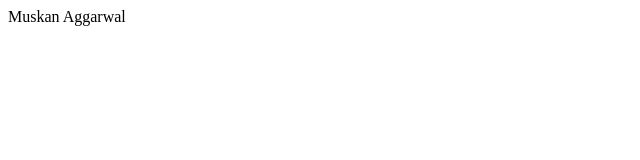
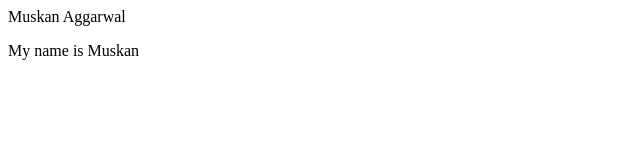
Before and after one commit to Muskan123-maker/My-Portfolio, a plain HTML site: page index.html in a window 1280 px wide. Shown: the whole page, without its empty margins (0-640 px from the left). Drawn offline with Linux system fonts and the light colour scheme.

Commit message:
added 2nd content

```diff
--- a/app.js
+++ b/app.js
@@ -1 +1 @@
-console.log("Muskan");
+console.log("Muskan Aggarwal");
--- a/index.html
+++ b/index.html
@@ -1 +1,2 @@
 <p>Muskan Aggarwal</p>
+<p>My name is Muskan </p>
--- a/style.css
+++ b/style.css
@@ -1,3 +1,6 @@
 p{
     color: antiquewhite;
 }
+p{
+    color: aquamarine;
+}
```
